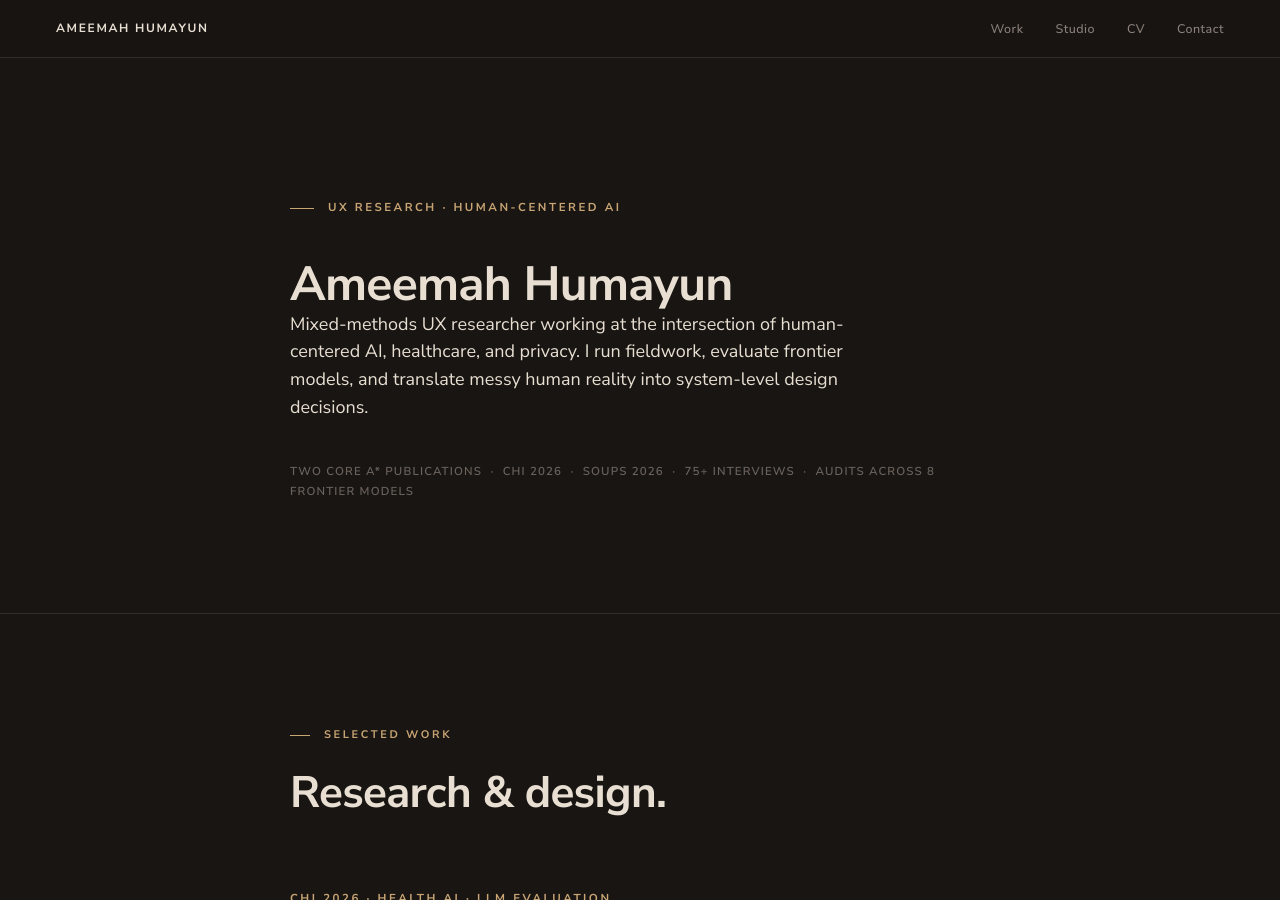
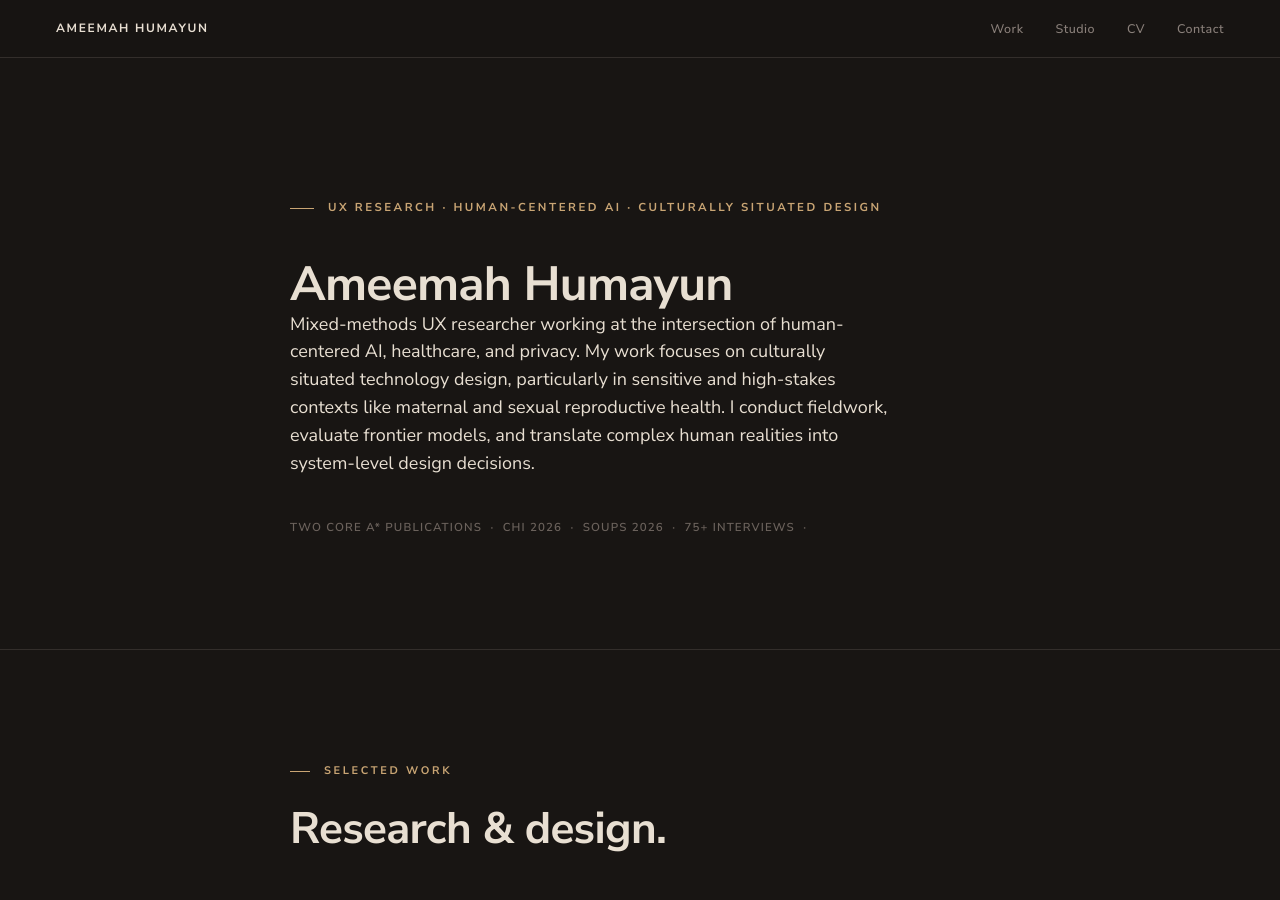
Before and after one commit to ameemahumayun/ameemahumayun.github.io, a Jekyll site: the page built from index.html, in a window 1280 px wide and 900 px high. Built offline with Jekyll 4.4.1, drawn with Linux system fonts in a browser that asks for light colours.

Commit message:
Update index.html

```diff
--- a/index.html
+++ b/index.html
@@ -7,11 +7,12 @@ description: Mixed-methods UX researcher working on human-centered AI for health
 <!-- HERO -->
 <header class="hero">
   <div class="hero__inner">
-    <div class="eyebrow eyebrow-rule">UX Research · Human-Centered AI</div>
+    <div class="eyebrow eyebrow-rule">UX Research · Human-Centered AI · Culturally Situated Design</div>
     <h1>Ameemah Humayun</h1>
-    <p class="lead" style="max-width:600px;">Mixed-methods UX researcher working at the intersection of human-centered AI, healthcare, and privacy. I run fieldwork, evaluate frontier models, and translate messy human reality into system-level design decisions.</p>
-    <p class="eyebrow" style="margin-top:2.5rem;color:var(--color-text-mute);font-weight:600;letter-spacing:0.1em;">
-      Two CORE A* publications &nbsp;·&nbsp; CHI 2026 &nbsp;·&nbsp; SOUPS 2026 &nbsp;·&nbsp; 75+ interviews &nbsp;·&nbsp; audits across 8 frontier models
+<p class="lead" style="max-width:600px;">
+Mixed-methods UX researcher working at the intersection of human-centered AI, healthcare, and privacy. My work focuses on culturally situated technology design, particularly in sensitive and high-stakes contexts like maternal and sexual reproductive health. I conduct fieldwork, evaluate frontier models, and translate complex human realities into system-level design decisions.
+</p>    <p class="eyebrow" style="margin-top:2.5rem;color:var(--color-text-mute);font-weight:600;letter-spacing:0.1em;">
+      Two CORE A* publications &nbsp;·&nbsp; CHI 2026 &nbsp;·&nbsp; SOUPS 2026 &nbsp;·&nbsp; 75+ interviews &nbsp;·&nbsp;
     </p>
   </div>
 </header>
```
